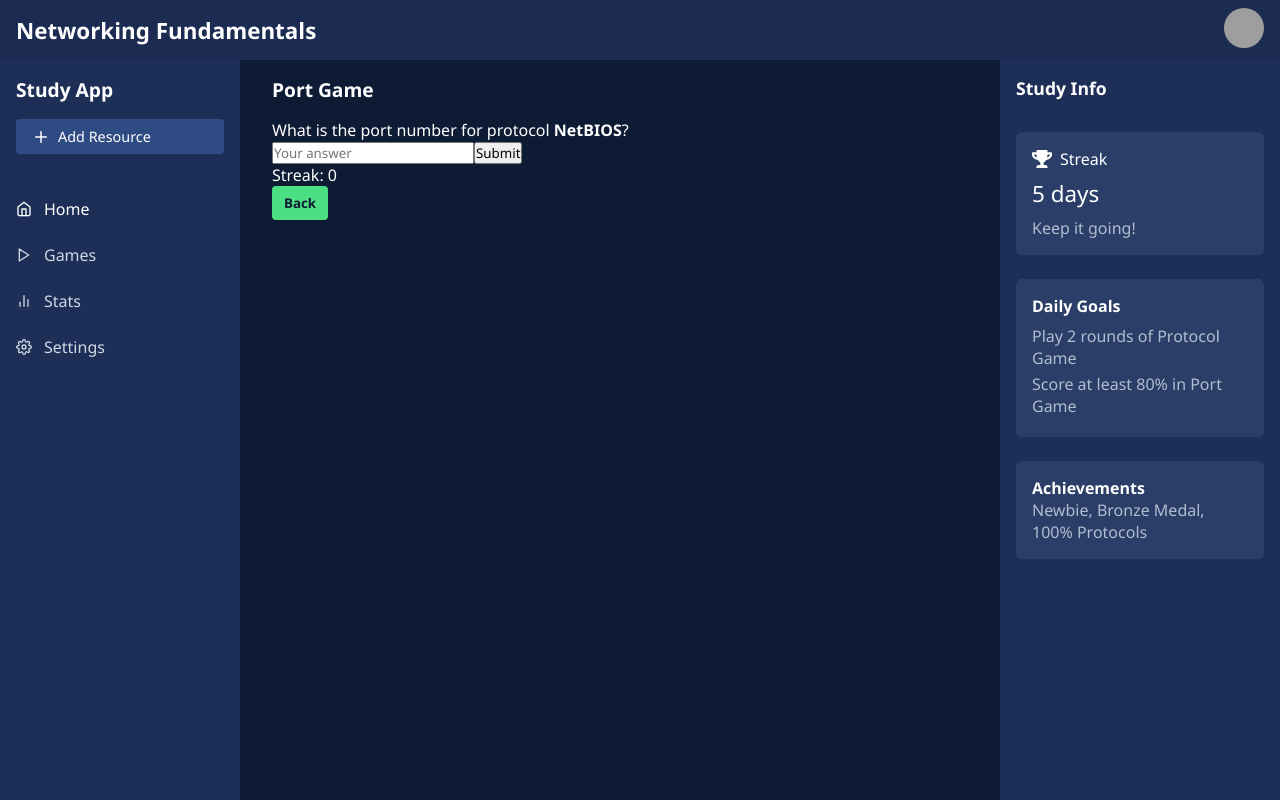
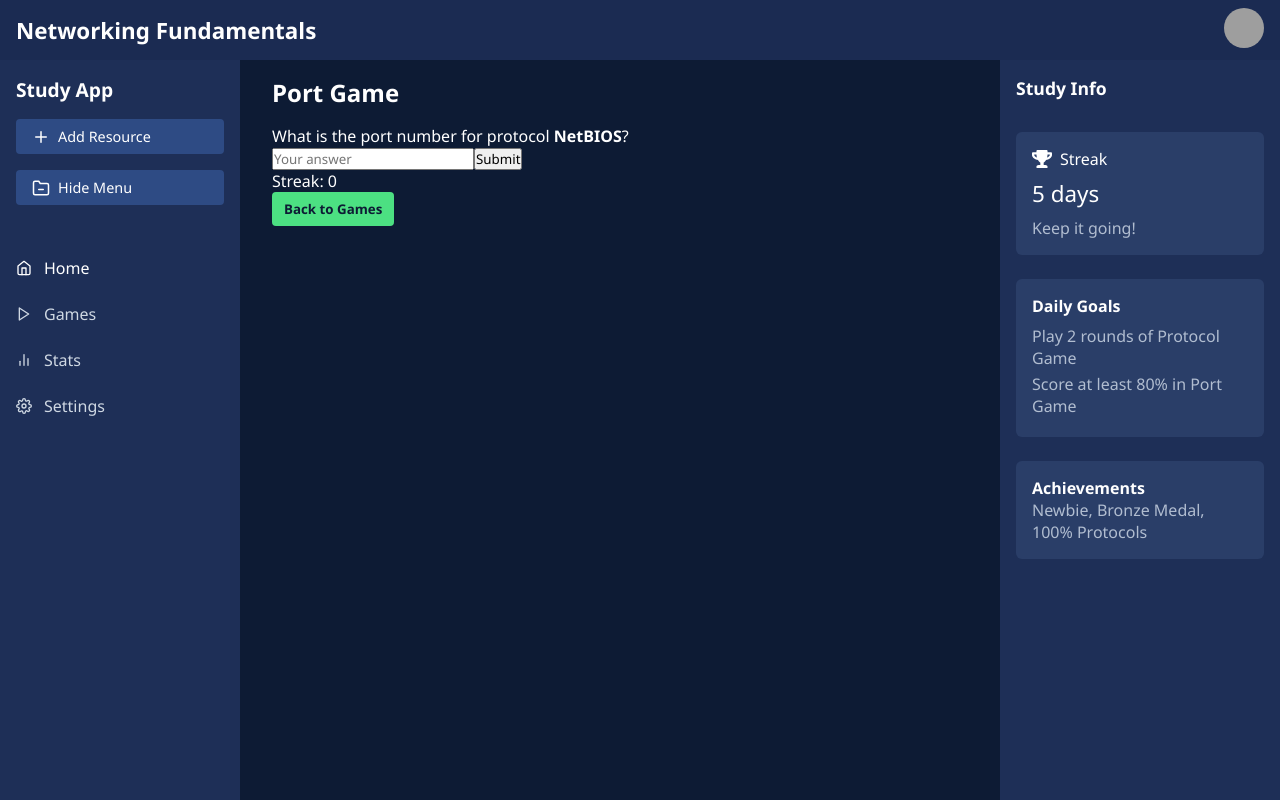
Before and after one commit to QuinOG/net-study, a React (Create React App) app: page /port in a window 1280 px wide. Built offline with nearby package versions, Linux system fonts and the light colour scheme; grey boxes are pictures that could not be loaded.

Commit message:
added cool features lol

```diff
--- a/src/App.css
+++ b/src/App.css
@@ -106,7 +106,7 @@ body {
 
 .section-title {
   margin-bottom: 1rem;
-  font-size: 1.2rem;
+  font-size: 1.5rem;
 }
 
 /* Game Grid & Cards */
@@ -224,3 +224,154 @@ body {
 .achievements-section p {
   color: #b1bdd0;
 }
+
+.game-interface {
+  display: flex;
+  flex-direction: column;
+  justify-content: space-between;
+  height: 80vh; /* Adjust height as needed */
+  padding: 2rem;
+  position: relative;
+  text-align: center;
+}
+
+/* Remove absolute positioning from the button row */
+.button-row {
+  display: flex;
+  flex-direction: column;
+  align-items: center;
+  gap: 1rem;
+}
+
+/* The streak card remains at the top right */
+.streak-card {
+  position: absolute;
+  top: 1rem;
+  right: 1rem;
+  background-color: #2a3e68;
+  padding: 0.5rem 1rem;
+  border-radius: 4px;
+  font-weight: bold;
+  color: #ffffff;
+}
+
+/* Example: Increase input width if needed */
+.game-interface input {
+  width: 55%;
+  padding: .5rem;
+  font-size: 1rem;
+}
+
+/* Ensure the start-btn styling is consistent for both buttons */
+.start-btn {
+  background-color: #4ce082;
+  color: #0d1b34;
+  border: none;
+  padding: 0.5rem 0.75rem;
+  border-radius: 4px;
+  cursor: pointer;
+  font-weight: 600;
+  transition: background-color 0.3s ease;
+}
+
+.start-btn:hover {
+  background-color: #4ce082aa;
+}
+
+.collapse-btn {
+  display: flex;
+  align-items: center;
+  gap: 0.5rem;
+  background-color: #2e4b84;
+  color: #fff;
+  border: none;
+  padding: 0.5rem 1rem;
+  border-radius: 4px;
+  cursor: pointer;
+  margin-bottom: 1.5rem;
+  font-size: 0.9rem;
+}
+
+/* Mobile Styles */
+@media (max-width: 768px) {
+  /* Stack main layout vertically */
+  .main-layout {
+    flex-direction: column;
+  }
+
+  /* Sidebar and right panel take full width */
+  .sidebar,
+  .right-panel {
+    width: 100%;
+    margin: 0.5rem 0;
+    padding: 0.75rem;
+  }
+
+  /* Content adjusts to full width */
+  .content {
+    width: 100%;
+    margin: 0;
+    padding: 1rem;
+    border-radius: 0;
+    box-shadow: none;
+  }
+
+  /* Top Bar adjustments */
+  .top-bar {
+    padding: 1rem 1rem 1rem 1rem;
+    height: 60px;
+  }
+
+  .top-bar-left .logo {
+    font-size: 1.2rem;
+  }
+
+  .top-bar-right .user-avatar {
+    width: 20px;
+    height: 20px;
+  }
+
+  /* Game interface adjustments */
+  .game-interface {
+    padding: 1rem;
+    height: auto;
+  }
+
+  /* Stack the buttons vertically */
+  .button-row {
+    flex-direction: column;
+    margin-top: 1em;
+    gap: 0.75rem;
+  }
+
+  /* Adjust the streak card position */
+  .streak-card {
+    top: -2.5rem;
+    right: 0.5rem;
+    padding: 0.5rem;
+    font-size: 0.9rem;
+  }
+
+  /* Optionally adjust input width */
+  .game-interface input {
+    width: 80%;
+  }
+  /* Collapse Button for Sidebar */
+.collapse-btn {
+  display: flex;
+  align-items: center;
+  gap: 0.5rem;
+  background-color: #2e4b84;
+  color: #fff;
+  border: none;
+  padding: 0.5rem 1rem;
+  border-radius: 4px;
+  cursor: pointer;
+  margin-bottom: 1.5rem;
+  font-size: 0.9rem;
+}
+
+.collapse-btn:hover {
+  transform: scale(1.1);
+}
+}
--- a/src/App.js
+++ b/src/App.js
@@ -5,6 +5,7 @@ import { FiHome, FiPlay, FiBarChart2, FiSettings, FiPlus, FiBookOpen } from 'rea
 import { FaTrophy } from 'react-icons/fa';
 import PortGame from './PortGame.js';
 import ProtocolGame from './ProtocolGame.js';
+import Sidebar from './Sidebar';
 
 function App() {
   return (
@@ -34,47 +35,12 @@ function Header() {
       <div className="top-bar-right">
         <img
           className="user-avatar"
-          src="https://img.icons8.com/?size=160&id=IBgUXg3MQlTW&format=png"
+          // You can change the src to your preferred avatar image.
+          src="https://www.pngkey.com/png/full/159-1593637_photo-angry-face-meme.png"
           alt="User Avatar"
         />
       </div>
     </header>
-  );
-}
-
-function Sidebar() {
-  return (
-    <aside className="sidebar">
-      <h2 className="sidebar-title">Study App</h2>
-      <button className="add-resource-btn">
-        <FiPlus size={18} />
-        <span>Add Resource</span>
-      </button>
-      <nav className="nav-menu">
-        <ul>
-          <li className="active">
-            <FiHome />
-            <span>
-              <Link to="/" style={{ color: 'inherit', textDecoration: 'none' }}>
-                Home
-              </Link>
-            </span>
-          </li>
-          <li>
-            <FiPlay />
-            <span>Games</span>
-          </li>
-          <li>
-            <FiBarChart2 />
-            <span>Stats</span>
-          </li>
-          <li>
-            <FiSettings />
-            <span>Settings</span>
-          </li>
-        </ul>
-      </nav>
-    </aside>
   );
 }
 
--- a/src/PortGame.js
+++ b/src/PortGame.js
@@ -41,7 +41,7 @@ function PortGame() {
   const [result, setResult] = useState('');
   const [streak, setStreak] = useState(0);
 
-  // Utility: Get a random protocol from the dictionary values
+  // Get a random protocol from the dictionary values
   const getRandomProtocol = () => {
     const protocols = Object.values(portProtocols);
     const randomIndex = Math.floor(Math.random() * protocols.length);
@@ -49,8 +49,7 @@ function PortGame() {
   };
 
   const generateQuestion = () => {
-    const randomProtocol = getRandomProtocol();
-    setCurrentProtocol(randomProtocol);
+    setCurrentProtocol(getRandomProtocol());
   };
 
   useEffect(() => {
@@ -63,7 +62,7 @@ function PortGame() {
       setResult("Please provide an answer.");
       return;
     }
-    // Get all port numbers that match the current protocol (case-insensitive)
+    // Find all ports that match the current protocol (case-insensitive)
     const matchingPorts = Object.keys(portProtocols)
       .filter(
         (port) =>
@@ -102,7 +101,7 @@ function PortGame() {
       {result && <p className="result">{result}</p>}
       <p>Streak: {streak}</p>
       <button className="start-btn" onClick={() => navigate(-1)}>
-        Back
+        Back to Games
       </button>
     </main>
   );
--- a/src/ProtocolGame.js
+++ b/src/ProtocolGame.js
@@ -41,7 +41,7 @@ function ProtocolGame() {
   const [result, setResult] = useState('');
   const [streak, setStreak] = useState(0);
 
-  // Utility: Get a random port number from the dictionary keys
+  // Utility: Get a random port from the dictionary keys
   const getRandomPort = () => {
     const keys = Object.keys(portProtocols);
     const randomIndex = Math.floor(Math.random() * keys.length);
@@ -49,8 +49,7 @@ function ProtocolGame() {
   };
 
   const generateQuestion = () => {
-    const randomPort = getRandomPort();
-    setCurrentPort(randomPort);
+    setCurrentPort(getRandomPort());
   };
 
   useEffect(() => {
@@ -77,26 +76,38 @@ function ProtocolGame() {
 
   return (
     <main className="content">
-      <h3 className="section-title">Protocol Game</h3>
+      <div className="game-interface">
+        <h3 className="section-title">Guess That Protocol</h3>
         {currentPort && (
           <p>
             What is the protocol for port <strong>{currentPort}</strong>?
           </p>
         )}
-      <form onSubmit={handleSubmit}>
+        <form onSubmit={handleSubmit} id="gameForm">
           <input
             type="text"
             value={answer}
             onChange={(e) => setAnswer(e.target.value)}
-          placeholder="Your answer"
+            placeholder="Type your answer here"
           />
-        <button type="submit">Submit</button>
         </form>
         {result && <p className="result">{result}</p>}
-      <p>Streak: {streak}</p>
-      <button className="start-btn" onClick={() => navigate(-1)}>
-        Back
+
+        {/* Bottom row: Back button left, Submit button right */}
+        <div className="button-row">
+          <button type="submit" form="gameForm" className="start-btn submit-btn">
+            Submit
           </button>
+          <button className="start-btn back-btn" onClick={() => navigate(-1)}>
+            Game Menu
+          </button>
+        </div>
+
+        {/* Streak Card at Top Right */}
+        <div className="streak-card">
+          Streak: {streak}
+        </div>
+      </div>
     </main>
   );
 }
--- /dev/null
+++ b/src/Sidebar.js
@@ -0,0 +1,52 @@
+import React, { useState } from 'react';
+import { Link } from 'react-router-dom';
+import { FiHome, FiPlay, FiBarChart2, FiSettings, FiPlus, FiMinusCircle, FiFolderMinus } from 'react-icons/fi';
+
+function Sidebar() {
+  const [collapsed, setCollapsed] = useState(false);
+  const toggleSidebar = () => setCollapsed(!collapsed);
+
+  return (
+    <aside className="sidebar">
+      <h2 className="sidebar-title">Study App</h2>
+      <button className="add-resource-btn">
+        <FiPlus size={18} />
+        <span>Add Resource</span>
+      </button>
+      {/* Collapse Toggle Button */}
+      <button className="collapse-btn" onClick={toggleSidebar}>
+        <FiFolderMinus size={18} />
+        {collapsed ? "Show Menu" : "Hide Menu"}
+      </button>
+      {/* Navigation Menu */}
+      {!collapsed && (
+        <nav className="nav-menu">
+          <ul>
+            <li className="active">
+              <FiHome />
+              <span>
+                <Link to="/" style={{ color: 'inherit', textDecoration: 'none' }}>
+                  Home
+                </Link>
+              </span>
+            </li>
+            <li>
+              <FiPlay />
+              <span>Games</span>
+            </li>
+            <li>
+              <FiBarChart2 />
+              <span>Stats</span>
+            </li>
+            <li>
+              <FiSettings />
+              <span>Settings</span>
+            </li>
+          </ul>
+        </nav>
+      )}
+    </aside>
+  );
+}
+
+export default Sidebar;
```
Lines whose indentation alone changed are shown as unchanged.
